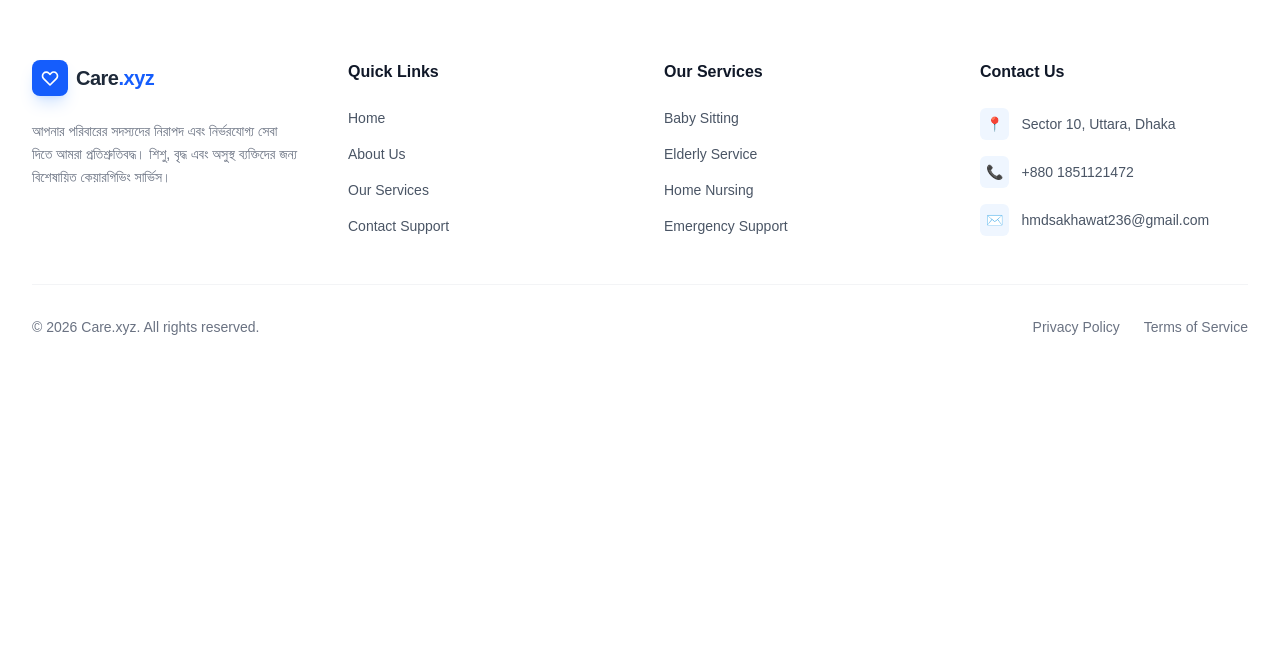
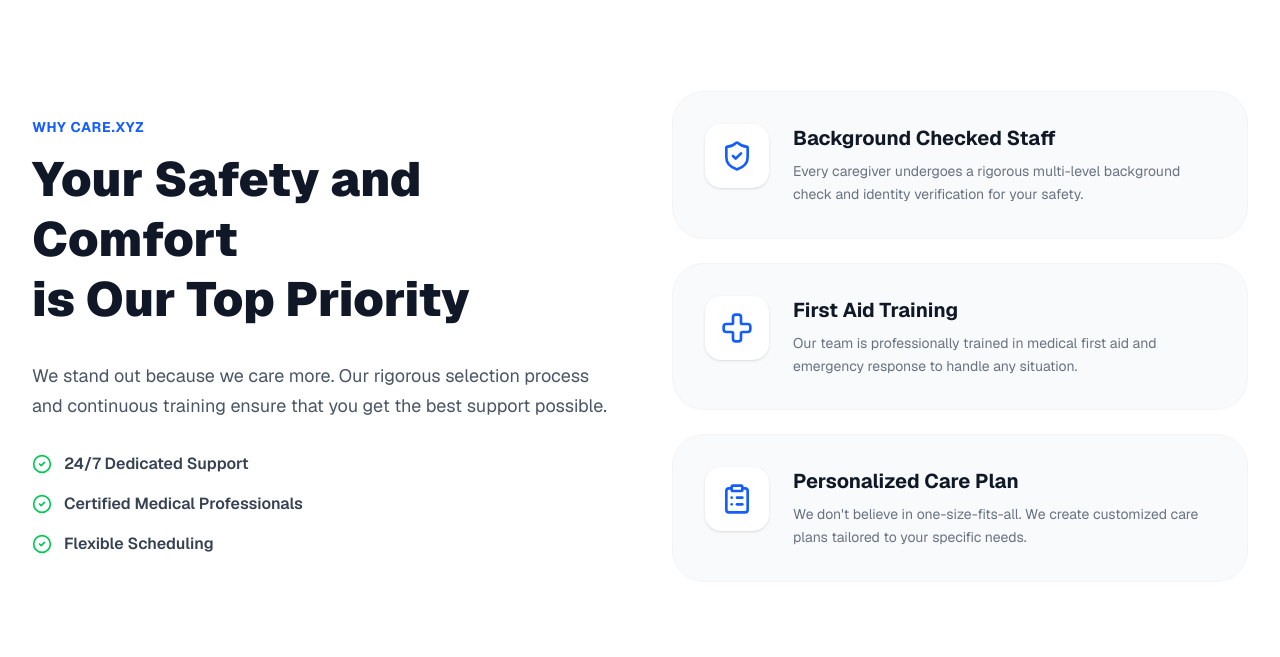
Before and after one commit to sakhawat236hossain/Care-xyz-client, a Next.js app: page / in a window 1280 px wide. Shown: the part 1943-2600 px from the top of the page. Before the commit the page ends 2312 px from the top, so only its background shows below. Built offline with nearby package versions, Linux system fonts and the light colour scheme.

Commit message:
WhyChooseUs Section  done

```diff
--- a/src/app/(commonLayout)/page.jsx
+++ b/src/app/(commonLayout)/page.jsx
@@ -1,6 +1,7 @@
 import Hero from "@/components/HomePage/Hero/Hero";
 import ServicesSection from "@/components/HomePage/ServicesSection/ServicesSection";
 import StatsSection from "@/components/HomePage/StatsSection/StatsSection";
+import WhyChooseUs from "@/components/HomePage/WhyChooseUs/WhyChooseUs";
 
 export default function Home() {
   return (
@@ -8,6 +9,7 @@ export default function Home() {
       <Hero />
       <StatsSection />
       <ServicesSection></ServicesSection>
+      <WhyChooseUs></WhyChooseUs>
     </main>
   );
 }
--- /dev/null
+++ b/src/components/HomePage/WhyChooseUs/WhyChooseUs.jsx
@@ -0,0 +1,83 @@
+import { ShieldCheck, Cross, ClipboardList, CheckCircle2 } from 'lucide-react';
+
+const WhyChooseUs = () => {
+  const benefits = [
+    {
+      id: 1,
+      title: "Background Checked Staff",
+      description: "Every caregiver undergoes a rigorous multi-level background check and identity verification for your safety.",
+      icon: <ShieldCheck className="w-8 h-8 text-blue-600 dark:text-blue-400" />,
+    },
+    {
+      id: 2,
+      title: "First Aid Training",
+      description: "Our team is professionally trained in medical first aid and emergency response to handle any situation.",
+      icon: <Cross className="w-8 h-8 text-blue-600 dark:text-blue-400" />,
+    },
+    {
+      id: 3,
+      title: "Personalized Care Plan",
+      description: "We don't believe in one-size-fits-all. We create customized care plans tailored to your specific needs.",
+      icon: <ClipboardList className="w-8 h-8 text-blue-600 dark:text-blue-400" />,
+    }
+  ];
+
+  return (
+    <section className="py-24 bg-white dark:bg-gray-950 transition-colors duration-500">
+      <div className="max-w-7xl mx-auto px-4 sm:px-6 lg:px-8">
+        <div className="grid grid-cols-1 lg:grid-cols-2 gap-16 items-center">
+
+          {/* Left Side: Text Content */}
+          <div className="space-y-8">
+            <div>
+              <h2 className="text-blue-600 dark:text-blue-400 font-bold uppercase tracking-wider text-sm mb-3">
+                Why Care.xyz
+              </h2>
+              <h3 className="text-3xl md:text-5xl font-black text-gray-900 dark:text-white leading-tight">
+                Your Safety and Comfort <br /> is Our Top Priority
+              </h3>
+            </div>
+
+            <p className="text-gray-600 dark:text-gray-400 text-lg leading-relaxed">
+              We stand out because we care more. Our rigorous selection process and continuous training ensure that you get the best support possible.
+            </p>
+
+            <ul className="space-y-4">
+              {["24/7 Dedicated Support", "Certified Medical Professionals", "Flexible Scheduling"].map((item, index) => (
+                <li key={index} className="flex items-center gap-3 text-gray-700 dark:text-gray-300 font-semibold">
+                  <CheckCircle2 className="text-green-500 w-5 h-5" />
+                  {item}
+                </li>
+              ))}
+            </ul>
+          </div>
+
+          {/* Right Side: Benefits Grid */}
+          <div className="grid grid-cols-1 sm:grid-cols-2 lg:grid-cols-1 gap-6">
+            {benefits.map((benefit) => (
+              <div
+                key={benefit.id}
+                className="group p-8 bg-gray-50 dark:bg-zinc-900/50 border border-gray-100 dark:border-zinc-800 rounded-[2rem] hover:bg-white dark:hover:bg-zinc-900 transition-all duration-300 hover:shadow-xl hover:shadow-blue-500/5 flex flex-col md:flex-row gap-6 items-start"
+              >
+                <div className="p-4 bg-white dark:bg-gray-800 rounded-2xl shadow-sm group-hover:scale-110 transition-transform duration-300">
+                  {benefit.icon}
+                </div>
+                <div>
+                  <h4 className="text-xl font-bold text-gray-900 dark:text-white mb-2">
+                    {benefit.title}
+                  </h4>
+                  <p className="text-gray-500 dark:text-gray-400 text-sm leading-relaxed">
+                    {benefit.description}
+                  </p>
+                </div>
+              </div>
+            ))}
+          </div>
+
+        </div>
+      </div>
+    </section>
+  );
+};
+
+export default WhyChooseUs;
```
